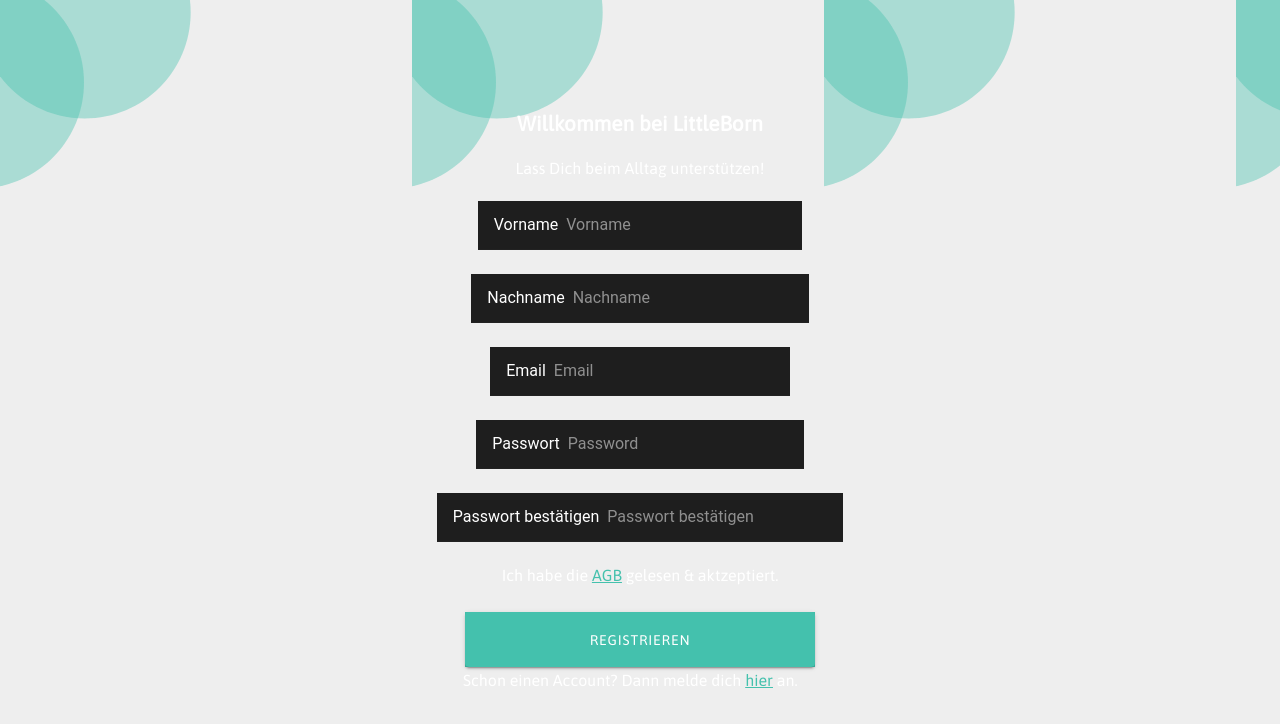
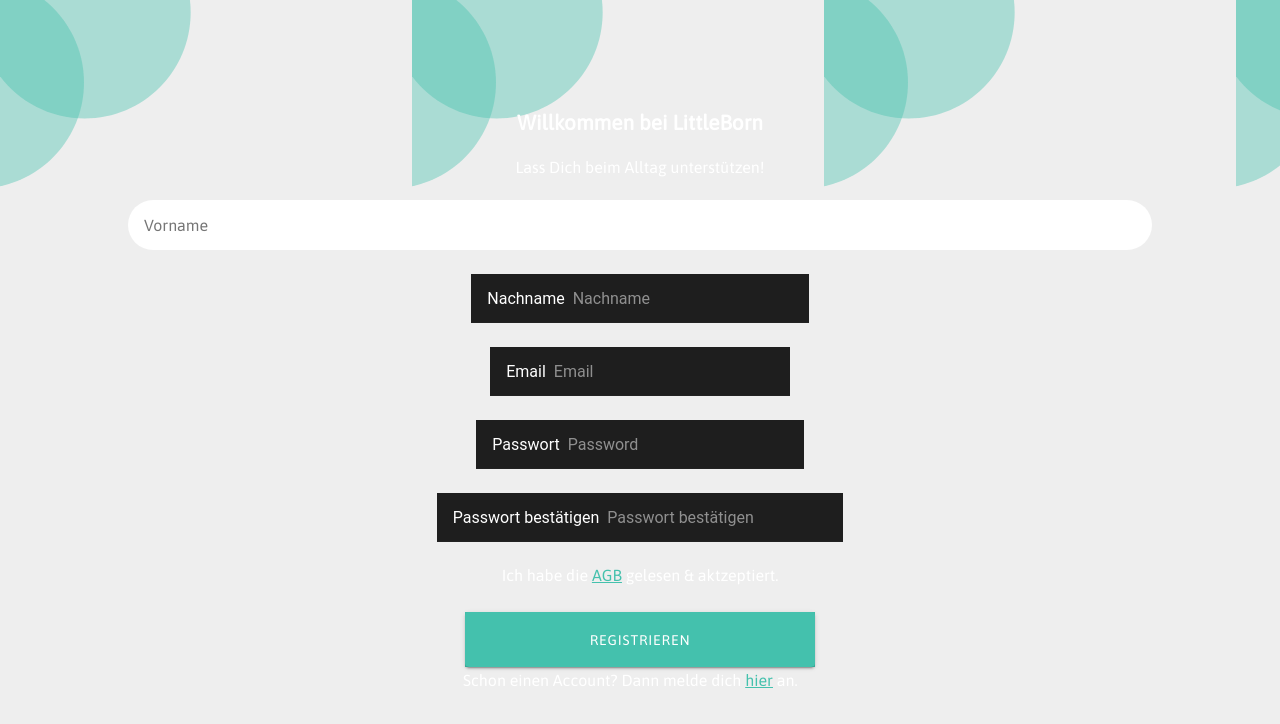
Before and after one commit to LittleBorn/client, a React (Create React App) app: page /Register in a window 1280 px wide. Shown: the top 724 px of the page. Built offline with nearby package versions, Linux system fonts and the light colour scheme.

Commit message:
started with input component

```diff
--- a/src/App.css
+++ b/src/App.css
@@ -5,3 +5,8 @@
 * {
     font-family: 'Asap';;
 }
+
+.input-border:focus{
+    border-color: red;
+    outline-color: blue;
+}
--- a/src/components/Input.tsx
+++ b/src/components/Input.tsx
@@ -1,13 +1,26 @@
-import { IonButton, IonInput } from '@ionic/react';
+import { useState } from "react";
+
+export type TextFieldTypes =
+  | 'email'
+  | 'number'
+  | 'password'
+  | 'search'
+  | 'tel'
+  | 'text'
+;
 
 interface ContainerProps {
     placeholder?: string;
+    onChange?: (e: any) => void;
+    value?: string | number | readonly string[] | undefined;
+    type?: TextFieldTypes | undefined;
+    style?: any;
 }
 
-const Input: React.FC<ContainerProps> = ({ placeholder }) => {
+const Input: React.FC<ContainerProps> = ({ placeholder, onChange, value, type, style }) => {
 
     return (
-        <IonInput style={{}} placeholder={placeholder}/>
+        <input className="input-border" type={type} onChange={onChange} style={{...style, backgroundColor: "white", borderRadius: "5rem", border: "none", padding: "1rem", width: "80%"}} value={value} placeholder={placeholder}/>
     );
 };
 
--- a/src/pages/Register/Register.tsx
+++ b/src/pages/Register/Register.tsx
@@ -6,6 +6,7 @@
 import { IPagePros } from '../../interfaces/IPageProps';
 import { sendStorefrontQuery } from '../../utils/shopifyStorefrontHelper';
 import { IRegistrationReturn } from '../../interfaces/Authentication/IRegistrationReturn';
+import Input from '../../components/Input';
 
 const Register: React.FC<IPagePros> = ({ props }: IPagePros) => {
 
@@ -20,12 +21,12 @@
 
   const register = async () => {
 
-    if(firstName === "" || lastName === "" || email === "" || password === "" || verifyPassword === ""){
+    if (firstName === "" || lastName === "" || email === "" || password === "" || verifyPassword === "") {
       presentToast("Bitte füllen Sie alle Felder aus", 2000)
       return
     }
 
-    if(password !== verifyPassword) {
+    if (password !== verifyPassword) {
       presentToast("Engegebene Passwörter stimmen nicht überein", 2000)
       return
     }
@@ -52,7 +53,7 @@
 
     console.log(result.data.customerCreate);
 
-    if(!result?.data?.customerCreate?.customer){
+    if (!result?.data?.customerCreate?.customer) {
       presentToast(result?.data?.customerCreate?.customerUserErrors[0]?.message, 2000);
       dismissLoading();
       return
@@ -75,10 +76,7 @@
 
         <IonText style={{ fontSize: "1em" }}>Lass Dich beim Alltag unterstützen!</IonText>
 
-        <IonItem>
-          <IonLabel>Vorname</IonLabel>
-          <IonInput value={firstName} onIonChange={(e) => setFirstName(`${e.target.value}`)} type="text" placeholder="Vorname" />
-        </IonItem>
+        <Input value={firstName} onChange={(e) => { setFirstName(`${e.target.value}`) }} type="text" placeholder="Vorname" />
 
         <IonItem>
           <IonLabel>Nachname</IonLabel>
```
